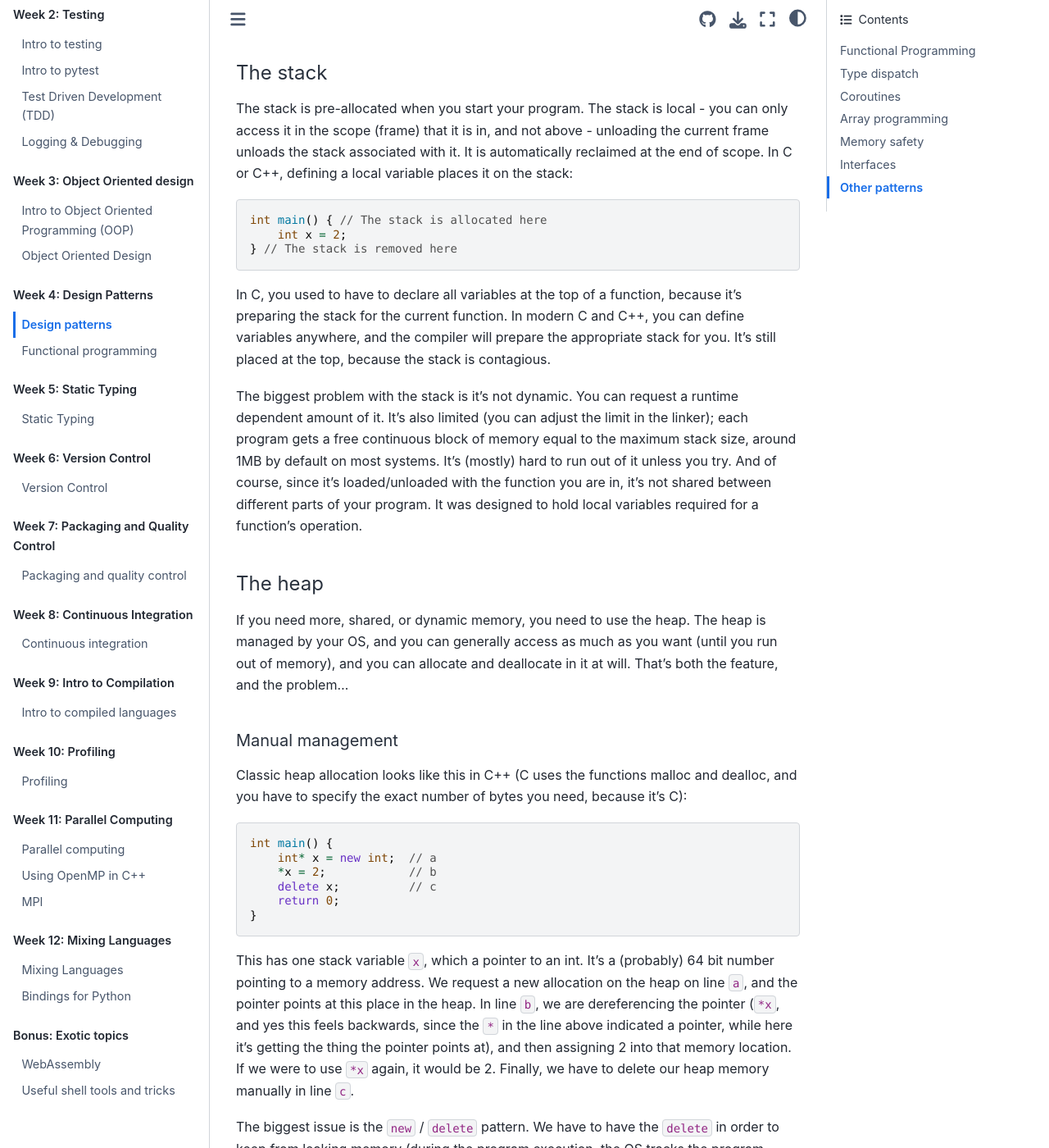
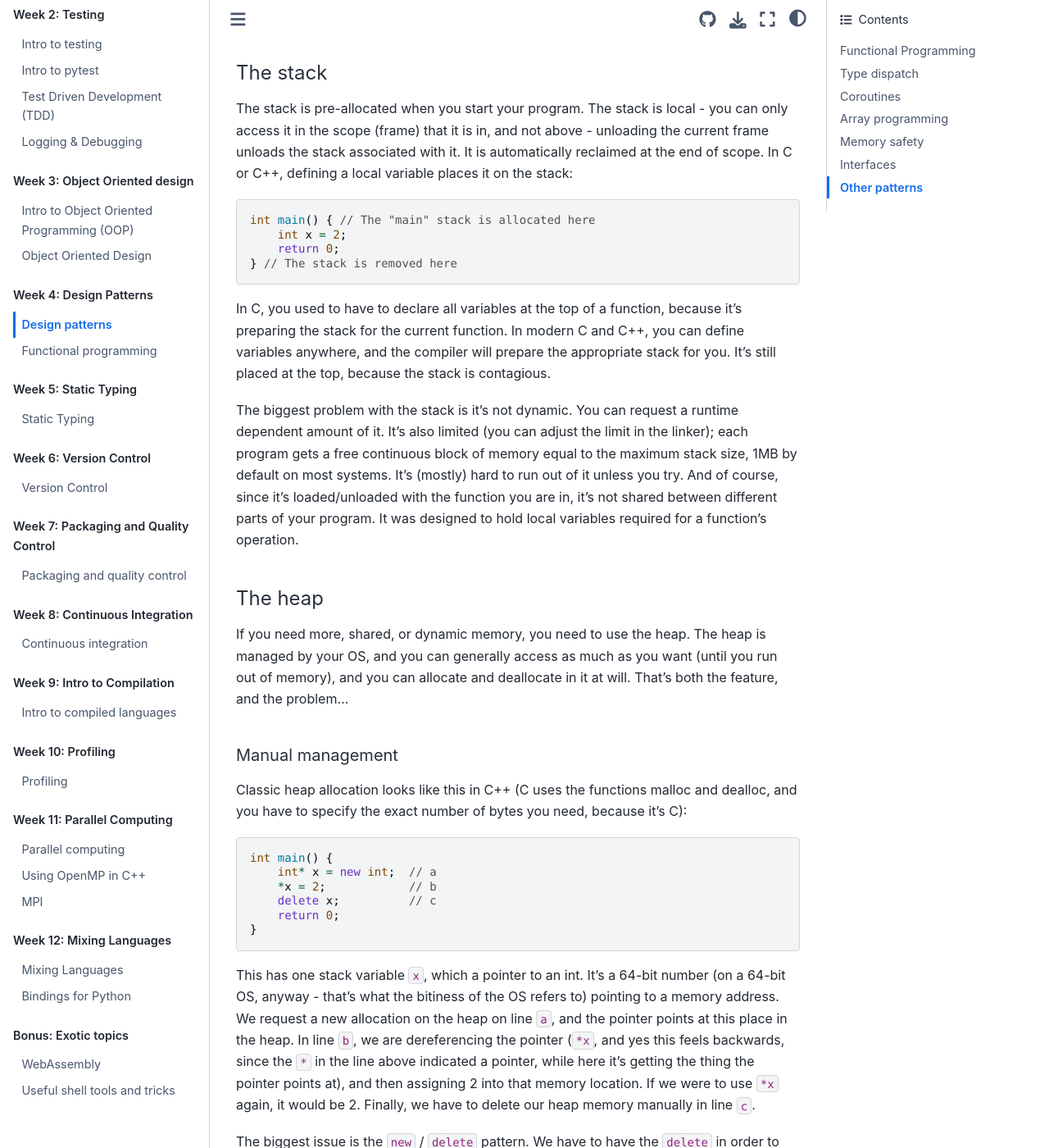
Before and after one commit to se-for-sci/se-for-sci.github.io, a Jupyter Book: the page built from content/week4/designpatt.md, in a window 1280 px wide and 1400 px high, scrolled down 8651 px. Shown: the whole window at 82% size. Built offline with Jupyter Book 1.0.4 settings and Sphinx 7.4.7 and the Sphinx Book theme 1.1.4, drawn with Linux system fonts in a browser that asks for light colours; some of the changed text lies outside the part shown.

Commit message:
chore: more minor fixes before class
Signed-off-by: Henry Schreiner <henryschreineriii@gmail.com>

````diff
--- a/content/week4/designpatt.md
+++ b/content/week4/designpatt.md
@@ -442,8 +442,9 @@
 on the stack:
 
 ```cpp
-int main() { // The stack is allocated here
+int main() { // The "main" stack is allocated here
     int x = 2;
+    return 0;
 } // The stack is removed here
 ```
 
@@ -455,8 +456,8 @@
 The biggest problem with the stack is it's not dynamic. You can request a
 runtime dependent amount of it. It's also limited (you can adjust the limit in
 the linker); each program gets a free continuous block of memory equal to the
-maximum stack size, around 1MB by default on most systems. It's (mostly) hard to
-run out of it unless you try. And of course, since it's loaded/unloaded with the
+maximum stack size, 1MB by default on most systems. It's (mostly) hard to run
+out of it unless you try. And of course, since it's loaded/unloaded with the
 function you are in, it's not shared between different parts of your program. It
 was designed to hold local variables required for a function's operation.
 
@@ -482,14 +483,14 @@
 }
 ```
 
-This has one stack variable `x`, which a pointer to an int. It's a (probably) 64
-bit number pointing to a memory address. We request a new allocation on the heap
-on line `a`, and the pointer points at this place in the heap. In line `b`, we
-are dereferencing the pointer (`*x`, and yes this feels backwards, since the `*`
-in the line above indicated a pointer, while here it's getting the thing the
-pointer points at), and then assigning 2 into that memory location. If we were
-to use `*x` again, it would be 2. Finally, we have to delete our heap memory
-manually in line `c`.
+This has one stack variable `x`, which a pointer to an int. It's a 64-bit number
+(on a 64-bit OS, anyway - that's what the bitiness of the OS refers to) pointing
+to a memory address. We request a new allocation on the heap on line `a`, and
+the pointer points at this place in the heap. In line `b`, we are dereferencing
+the pointer (`*x`, and yes this feels backwards, since the `*` in the line above
+indicated a pointer, while here it's getting the thing the pointer points at),
+and then assigning 2 into that memory location. If we were to use `*x` again, it
+would be 2. Finally, we have to delete our heap memory manually in line `c`.
 
 The biggest issue is the `new` / `delete` pattern. We have to have the `delete`
 in order to keep from leaking memory (during the program execution, the OS
@@ -501,7 +502,14 @@
 an exception is thrown (yes, C++ has those), then we could easily take a path
 that misses delete. Really, it's a mess.
 
-Simple rule: never call `new` / `delete` manually. There are better patterns.
+One useful convention: set the pointer to `nullptr` after you delete. This way,
+if you try to use it again, you'll be trying to use `nullptr`, which is a crash,
+instead of using some random place in memory that might be a crash or might be
+all sorts of weird behavior. Even better, you can then also check to see if it's
+`nullptr`!
+
+Simplest convention, though: never call `new` / `delete` manually. There are
+better patterns.
 
 ##### Pattern 0: Classes
 
@@ -823,6 +831,10 @@
 - Singleton pattern: There can only be one instance of a class. `None`, `True`,
   and `False` are singletons in Python.
 - Registries: `logging` uses this design.
+- State machine: this is used heavily by Matlab, and sometimes is seen in things
+  mimicking it, like matplotlib's "easy" interface.
 - Factory pattern: We've touched on this lightly, classes `__init__` method, for
   example. You can have other factories with `@classmethod`'s that return new
   instances. (or static methods in C++, etc)
+- Ascync patterns: Lightly touched on during generators.
+- Event loop: A common pattern for reacting to multiple possible inputs.
````
